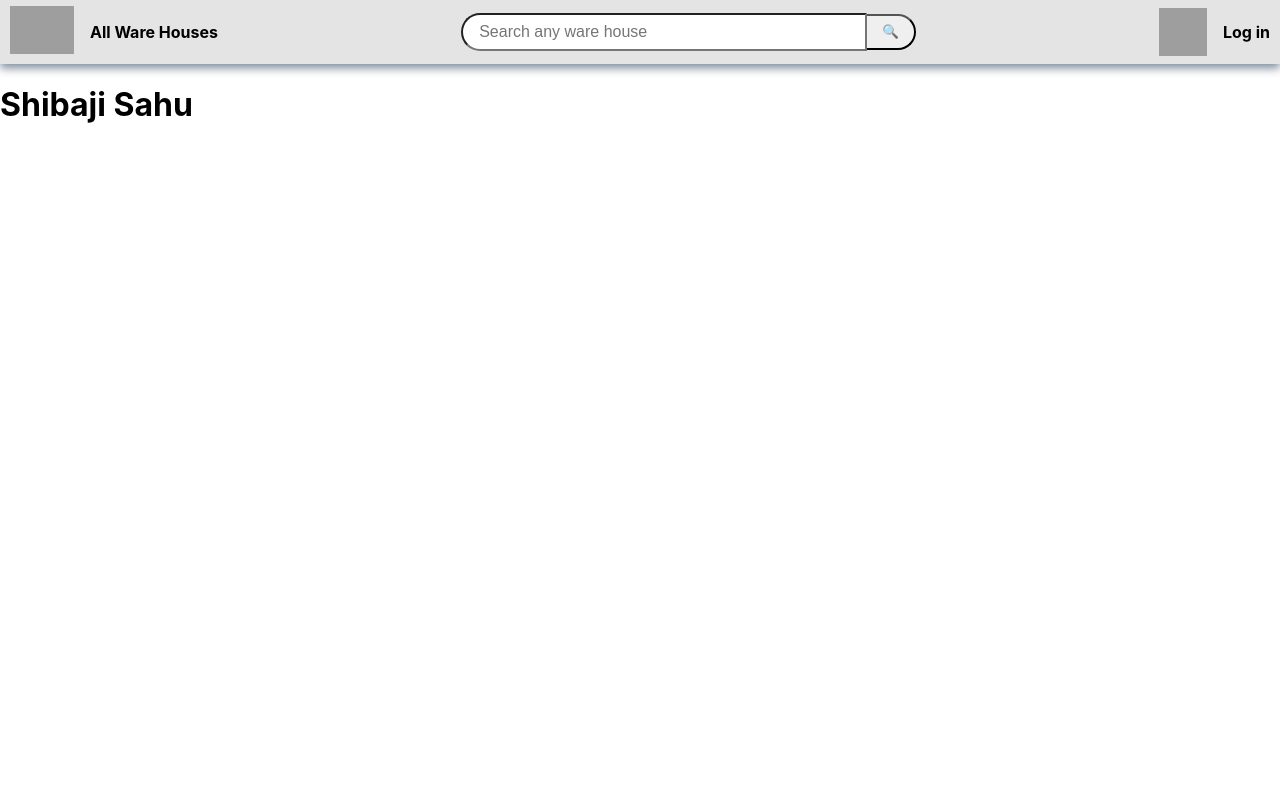
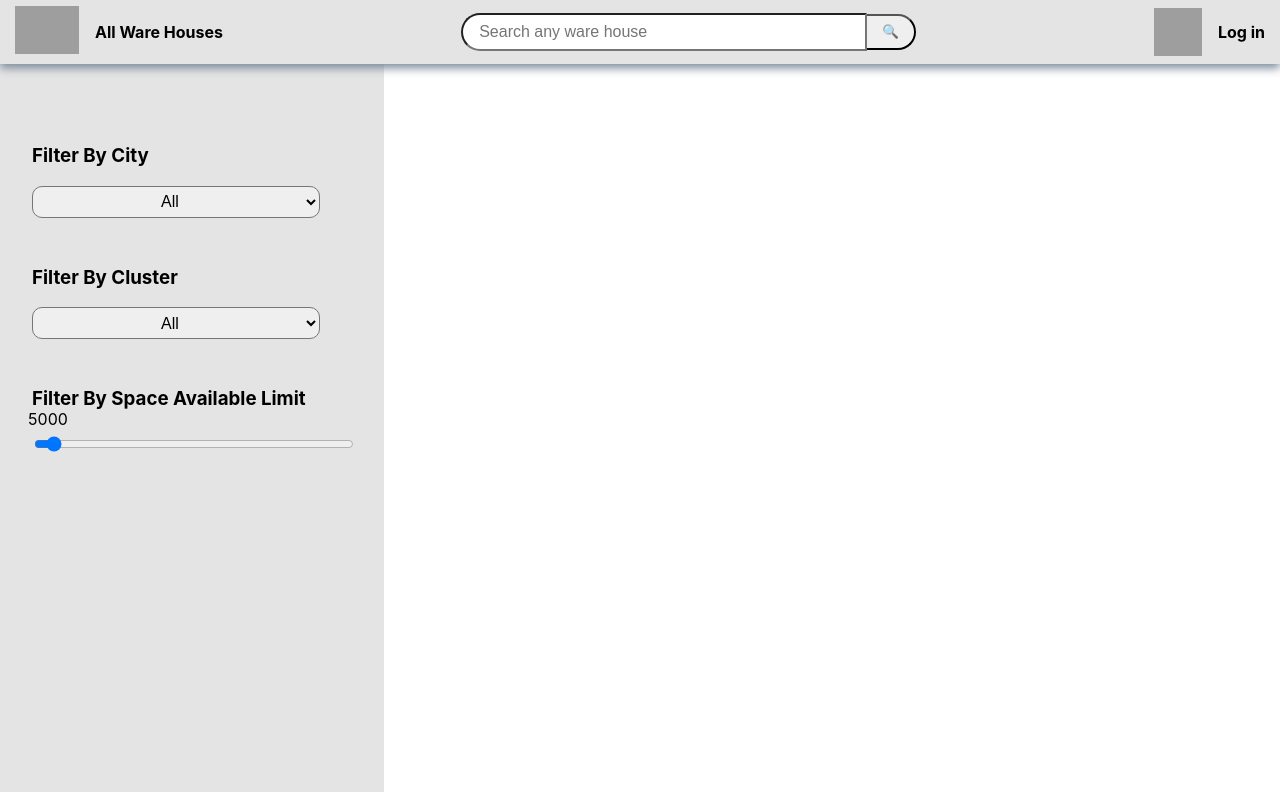
Before and after one commit to Shibaji121/warehouse-management-system, a React (Create React App) app: page / in a window 1280 px wide. Built offline with nearby package versions, Linux system fonts and the light colour scheme; grey boxes are pictures that could not be loaded.

Commit message:
sideBar and page style designed

```diff
--- a/db.json
+++ b/db.json
@@ -49,7 +49,7 @@
       "code": "W-00005",
       "id": 5,
       "city": "Chennai",
-      "space_available": 1243434,
+      "space_available": 13434,
       "type": "Warehouse Service",
       "cluster": "cluster-a-21",
       "is_registered": true,
@@ -93,7 +93,7 @@
       "code": "W-00009",
       "id": 9,
       "city": "Bangalore",
-      "space_available": 1234545,
+      "space_available": 13454,
       "type": "Warehouse Service",
       "cluster": "cluster-a-1",
       "is_registered": true,
@@ -104,7 +104,7 @@
       "code": "W-000010",
       "id": 10,
       "city": "Guwahati",
-      "space_available": 121234,
+      "space_available": 11234,
       "type": "Warehouse Service",
       "cluster": "cluster-a-1",
       "is_registered": true,
--- a/src/components/App.js
+++ b/src/components/App.js
@@ -1,11 +1,12 @@
 import React from "react";
 import Header from "./Header/Header";
+import HomePage from "./HomePage/HomePage";
 
 function App() {
   return (
     <div className="App">
       <Header />
-      <h1>Shibaji Sahu</h1>
+      <HomePage />
     </div>
   );
 }
--- a/src/components/Header/Header.css
+++ b/src/components/Header/Header.css
@@ -3,9 +3,11 @@
   align-items: center;
   justify-content: space-between;
   background-color: #e4e4e4;
-  padding: 0 10px;
   height: 4rem;
   box-shadow: 0px 4px 9px 0px lightslategrey;
+  position: fixed;
+  width: 100%;
+  z-index: 9999;
 }
 .header-left,
 .header-right,
@@ -24,6 +26,7 @@
 .header-left,
 .header-right {
   gap: 1rem;
+  padding: 0 15px;
 }
 .header-middle input {
   font-size: 1rem;
--- /dev/null
+++ b/src/components/HomePage/HomePage.css
@@ -0,0 +1,3 @@
+.home-page {
+  display: flex;
+}
--- /dev/null
+++ b/src/components/HomePage/HomePage.js
@@ -0,0 +1,15 @@
+import React from "react";
+import "../HomePage/HomePage.css";
+import SideBar from "../SideBar/SideBar";
+import WareHouseList from "../WareHouseList/WareHouseList";
+
+const HomePage = () => {
+  return (
+    <div className="home-page">
+      <SideBar />
+      <WareHouseList />
+    </div>
+  );
+};
+
+export default HomePage;
--- /dev/null
+++ b/src/components/SideBar/SideBar.css
@@ -0,0 +1,22 @@
+.side-bar-container {
+  min-width: 22rem;
+  background-color: #e4e4e4;
+  padding: 1rem;
+  min-height: 97vh;
+  padding-bottom: 0;
+  position: fixed;
+}
+.side-bar {
+  padding: 4rem 0;
+  margin: 1rem;
+}
+.side-bar select {
+  border-radius: 10px;
+  width: 18rem;
+  height: 2rem;
+  text-align: center;
+  font-size: 1rem;
+}
+.side-bar > div {
+  margin-top: 3rem;
+}
--- /dev/null
+++ b/src/components/SideBar/SideBar.js
@@ -0,0 +1,62 @@
+import React, { useState } from "react";
+import "../SideBar/SideBar.css";
+
+const SideBar = () => {
+  const [rangeValue, setRangeValue] = useState(5000);
+
+  const handleRangeChange = (e) => {
+    setRangeValue(e.target.value);
+  };
+  return (
+    <div className="side-bar-container">
+      <div className="side-bar">
+        <div>
+          <h3>Filter By City</h3>
+          <select>
+            <option>All</option>
+            <option>Delhi</option>
+            <option>Chennai</option>
+          </select>
+        </div>
+        <div>
+          <h3>Filter By Cluster</h3>
+          <select>
+            <option>All</option>
+            <option>cluster-a-1</option>
+            <option>cluster-a-32</option>
+          </select>
+        </div>
+        <div>
+          <h3>Filter By Space Available Limit</h3>
+          <div
+            style={{ position: "relative", width: "100%", marginTop: "1.5rem" }}
+          >
+            <span
+              style={{
+                position: "absolute",
+                top: "-25px",
+                left: `${rangeValue / 1000}%`,
+                transform: "translateX(-50%)",
+              }}
+            >
+              {rangeValue}
+            </span>
+            <input
+              type="range"
+              min="1000"
+              max="100000"
+              value={rangeValue}
+              step="1000"
+              onChange={handleRangeChange}
+              style={{
+                width: "100%",
+              }}
+            />
+          </div>
+        </div>
+      </div>
+    </div>
+  );
+};
+
+export default SideBar;
--- /dev/null
+++ b/src/components/WareHouseList/WareHouseList.js
@@ -0,0 +1,12 @@
+import React from "react";
+import "../WareHouseList/WareHouseList.css";
+
+const WareHouseList = () => {
+  return (
+    <div>
+      <h1>WareHouseList</h1>
+    </div>
+  );
+};
+
+export default WareHouseList;
```
Also changed, not shown: src/components/WareHouseList/WareHouseList.css (added).
